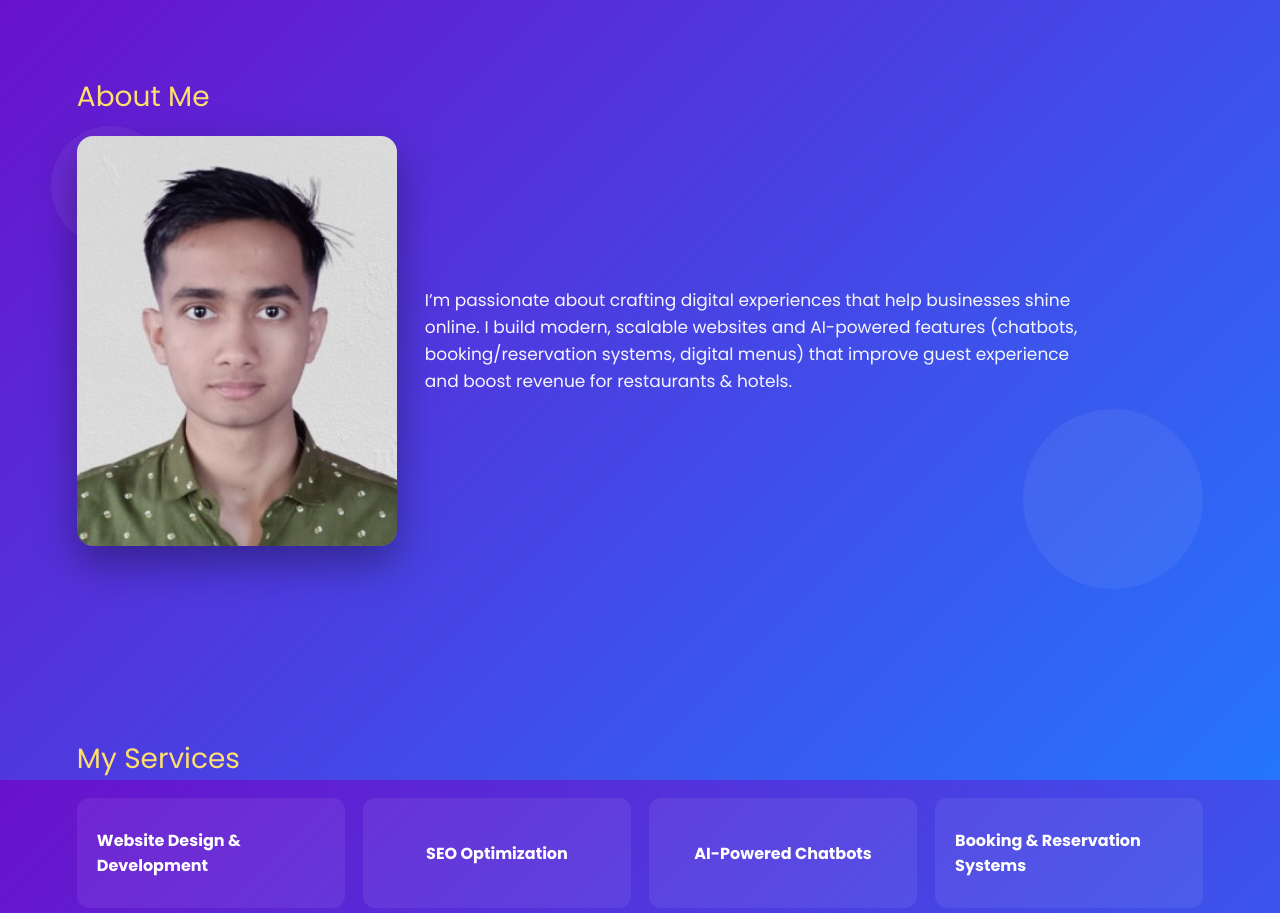
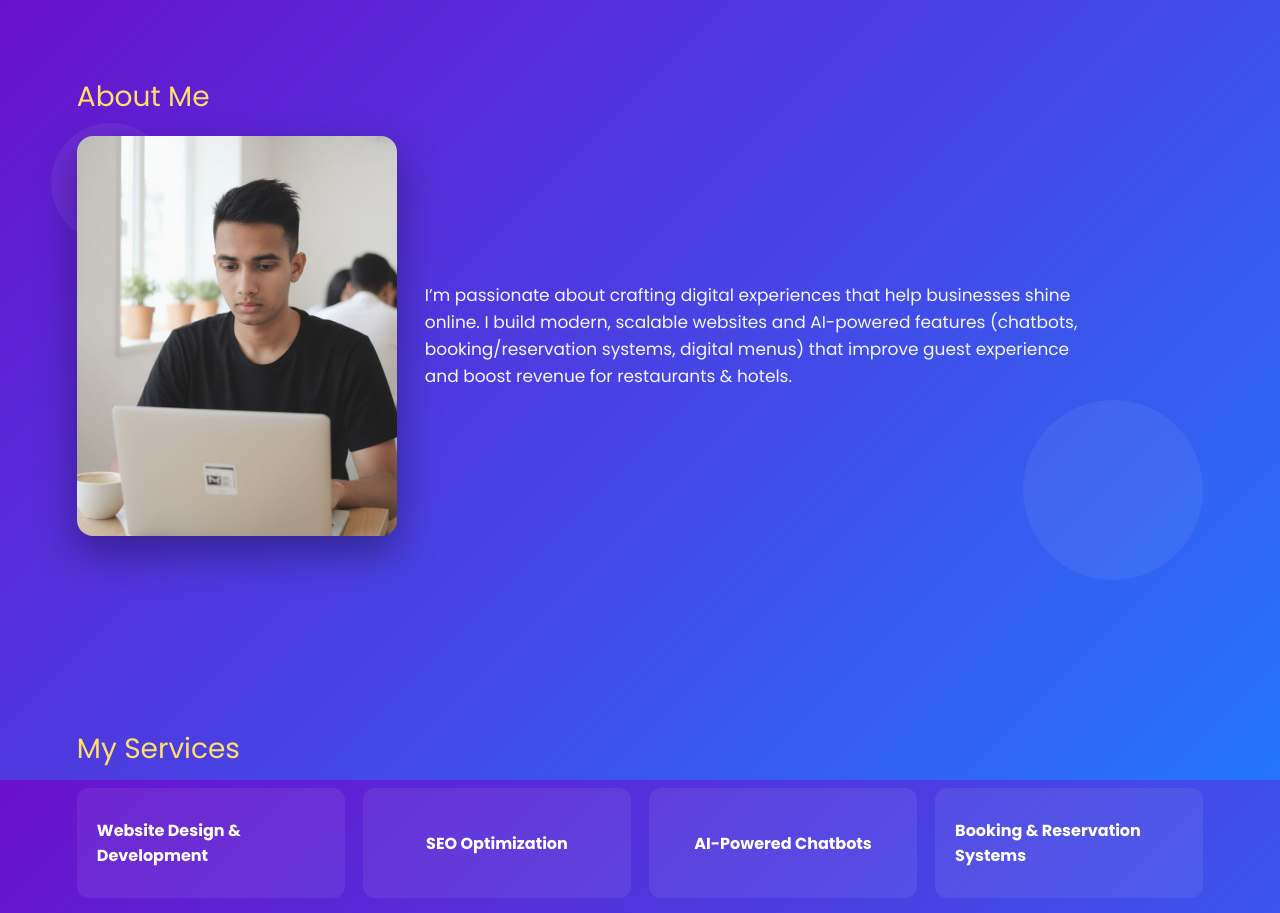
Before and after one commit to HarsharajXX/Portfolio, a plain HTML site: page index.html in a window 1280 px wide. Shown: the part 820-1733 px from the top of the page. Drawn offline with nearby package versions, Linux system fonts and the light colour scheme.

Commit message:
Some new photos

```diff
--- a/index.html
+++ b/index.html
@@ -214,7 +214,7 @@
 
       <div class="section-title" data-aos="fade-up">About Me</div>
       <div class="about-wrap">
-        <img src="DP.jpg" alt="Harsharaj" class="about-img" data-aos="fade-right">
+        <img src="Me working on laptop.jpg" alt="Harsharaj" class="about-img" data-aos="fade-right">
         <div class="about-text" data-aos="fade-left">
           <p>
             I’m passionate about crafting digital experiences that help businesses shine online. I build modern,
```
Also changed, not shown: Me working on laptop.jpg (added), My Potrait.jpg (added), My cool photo.jpg (added).
